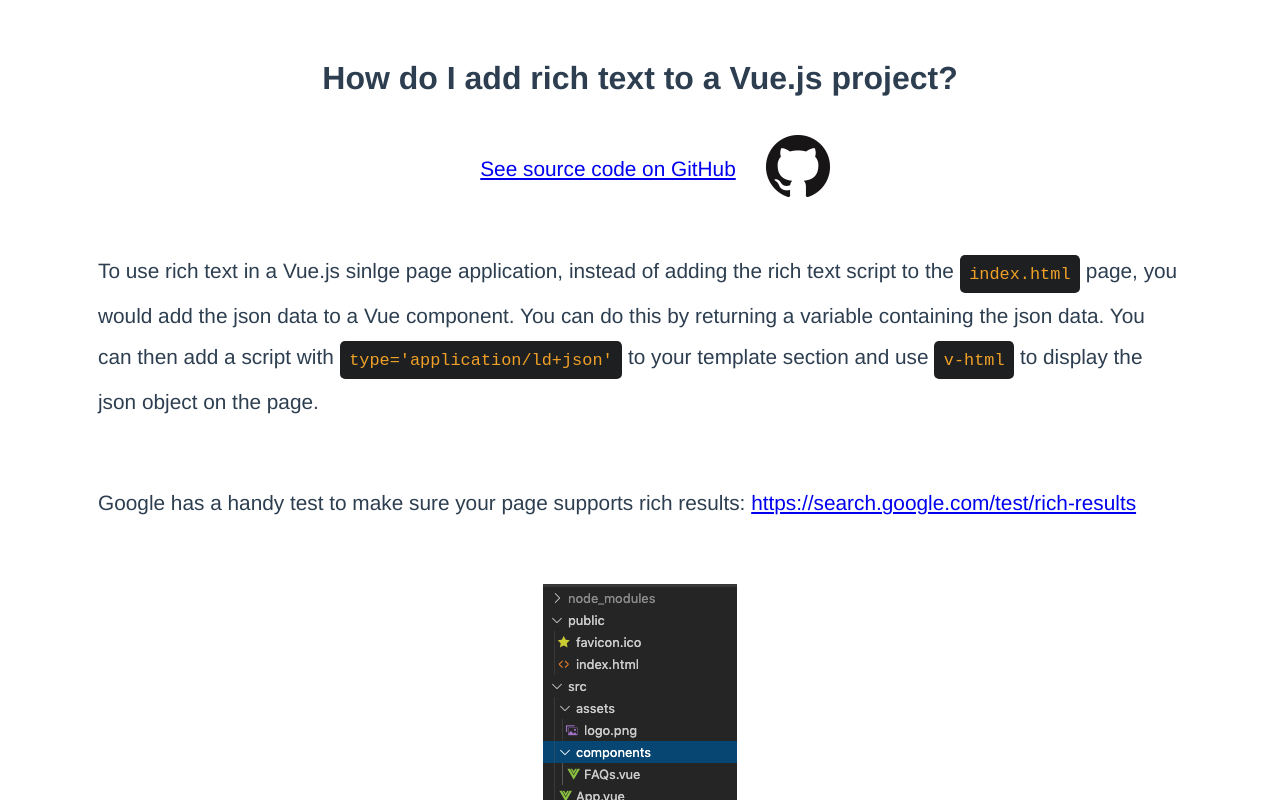
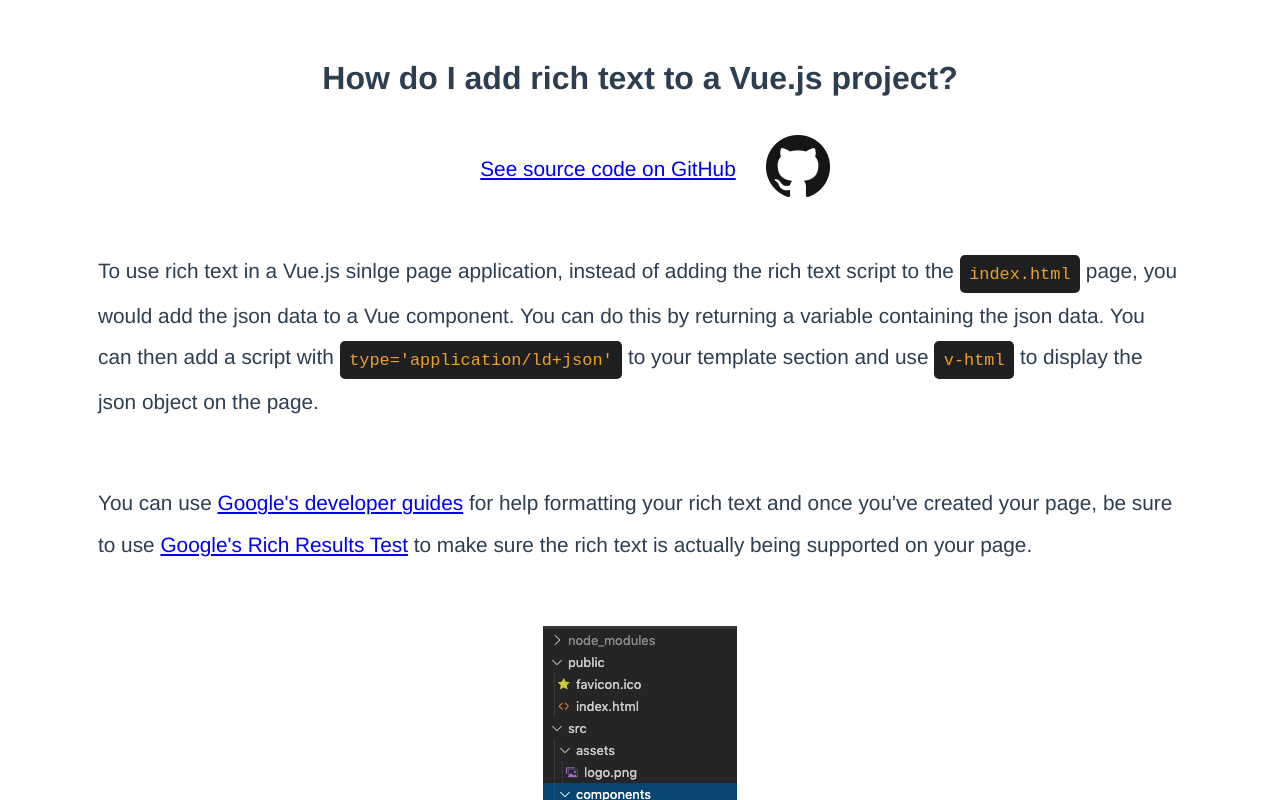
Before and after one commit to dwalraven21/rich-text-vue, a Vue app: page / in a window 1280 px wide. Shown: the top 800 px of the page. Built offline with nearby package versions, Linux system fonts and the light colour scheme.

Commit message:
Added more helpful links.

```diff
--- a/src/components/FAQs.vue
+++ b/src/components/FAQs.vue
@@ -1,6 +1,9 @@
 <template>
     <main>
+        <!-- This is where you add your script with your json-ld -->
         <script v-html="jsonld" type="application/ld+json" />
+
+        <!-- The rest of the content for your page goes here -->
         <h1>How do I add rich text to a Vue.js project?</h1>
         <a href="https://github.com/dwalraven21/rich-text-vue/blob/master/src/components/FAQs.vue">
             <div class="github">
@@ -11,11 +14,9 @@
                   <img src="@/assets/GitHub-Mark-64px.png" style="width: 64px;" alt="See Source Code on GitHub"/>
                 </div>
             </div>
-
-
         </a>
         <p>To use rich text in a Vue.js sinlge page application, instead of adding the rich text script to the <code>index.html</code> page, you would add the json data to a Vue component. You can do this by returning a variable containing the json data. You can then add a script with <code>type='application/ld+json'</code> to your template section and use <code>v-html</code> to display the json object on the page.</p>
-        <p>Google has a handy test to make sure your page supports rich results: <a href="https://search.google.com/test/rich-results">https://search.google.com/test/rich-results</a></p>
+        <p>You can use <a href="https://developers.google.com/search/docs/data-types/faqpage">Google's developer guides</a> for help formatting your rich text and once you've created your page, be sure to use <a href="https://search.google.com/test/rich-results">Google's Rich Results Test</a> to make sure the rich text is actually being supported on your page.</p>
         <div class="image-box">
             <img src="@/assets/file-struct.png" alt="The file sctructure I used for my Vue App"/>
             <img src="@/assets/script.png" alt="The script section of my component"/>
@@ -29,6 +30,7 @@ export default {
   name: 'FAQs',
   data(){
         return {
+          // I used google's guide for how to format my json-ld: https://developers.google.com/search/docs/data-types/faqpage
             jsonld: {
                 "@context": "https://schema.org",
                 "@type": "FAQPage",
```
